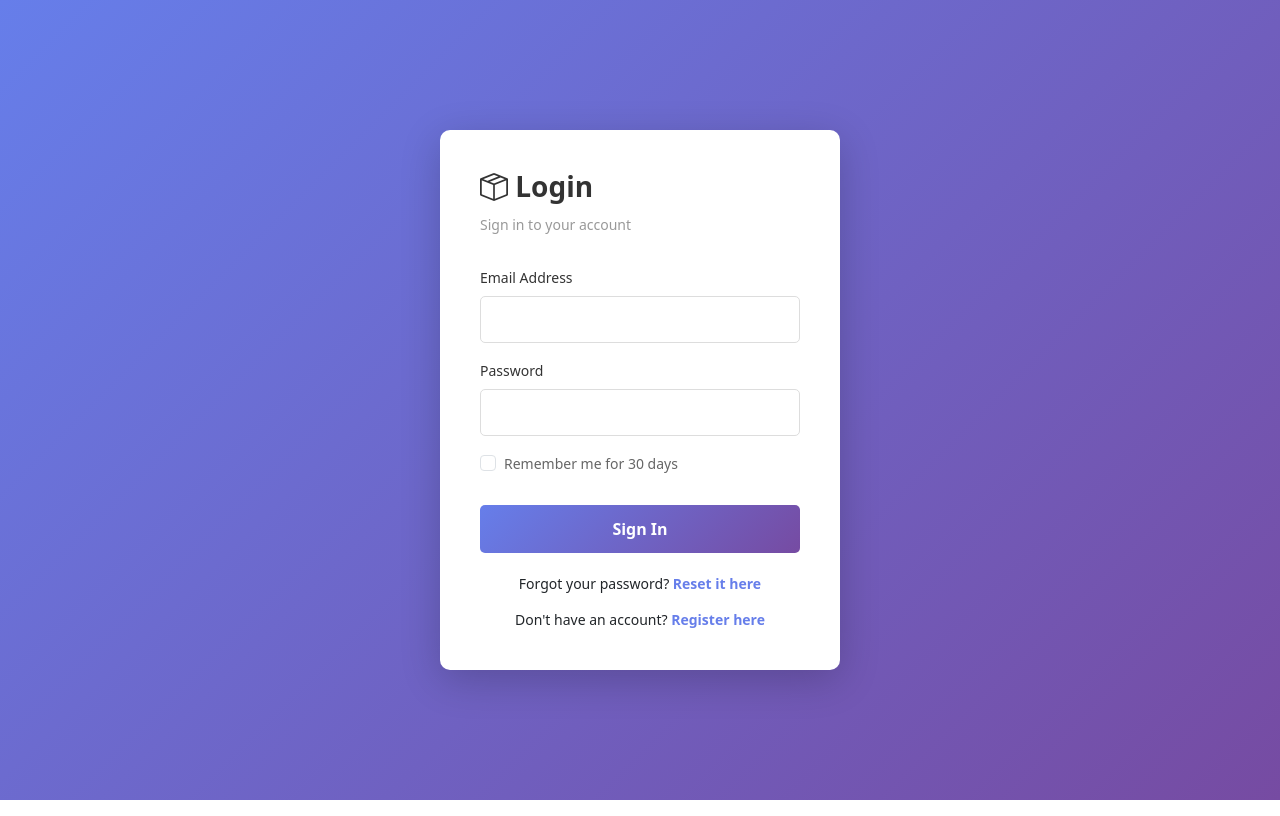
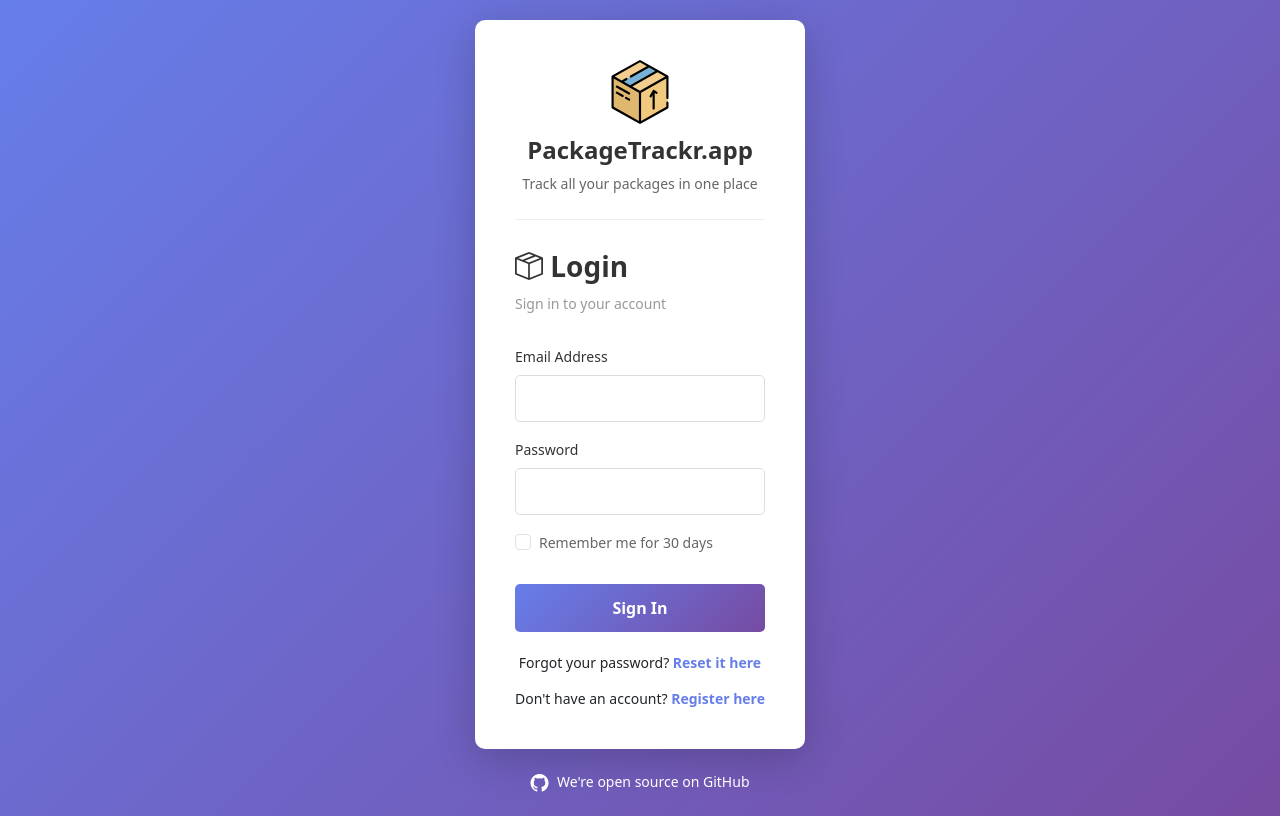
Before and after one commit to DriftSolutions/PackageTrackr, a PHP site: page /login.php in a window 1280 px wide. Run offline with PHP 8.4, Linux system fonts and the light colour scheme; a stand-in replaces the project's code that opens the database connection; some libraries are stand-ins or nearby versions.

Commit message:
Add information to the landing/login page

```diff
--- a/login.php
+++ b/login.php
@@ -120,10 +120,62 @@ if ($_SERVER['REQUEST_METHOD'] === 'POST') {
             margin-bottom: 8px;
             color: #333;
         }
+        .site-branding {
+            text-align: center;
+            margin-bottom: 30px;
+            padding-bottom: 25px;
+            border-bottom: 1px solid #eee;
+        }
+        .site-branding img {
+            width: 64px;
+            height: 64px;
+            margin-bottom: 12px;
+        }
+        .site-branding .site-name {
+            font-size: 24px;
+            font-weight: 700;
+            color: #333;
+            margin: 0 0 8px 0;
+        }
+        .site-branding .tagline {
+            font-size: 14px;
+            color: #666;
+            margin: 0;
+        }
+        .page-wrapper {
+            display: flex;
+            flex-direction: column;
+            align-items: center;
+        }
+        .open-source-footer {
+            text-align: center;
+            margin-top: 20px;
+            font-size: 14px;
+            color: rgba(255, 255, 255, 0.8);
+        }
+        .open-source-footer a {
+            color: white;
+            text-decoration: none;
+            font-weight: 500;
+        }
+        .open-source-footer a:hover {
+            text-decoration: underline;
+        }
+        .open-source-footer i {
+            font-size: 18px;
+            vertical-align: middle;
+            margin-right: 5px;
+        }
     </style>
 </head>
 <body>
+    <div class="page-wrapper">
     <div class="auth-container">
+        <div class="site-branding">
+            <img src="favicon.svg" alt="PackageTrackr.app Logo">
+            <h2 class="site-name">PackageTrackr.app</h2>
+            <p class="tagline">Track all your packages in one place</p>
+        </div>
         <h1><i class="bi bi-box-seam"></i> Login</h1>
         <p class="subtitle">Sign in to your account</p>
 
@@ -164,5 +216,11 @@ if ($_SERVER['REQUEST_METHOD'] === 'POST') {
             </div>
         </form>
     </div>
+    <div class="open-source-footer">
+        <a href="https://github.com/DriftSolutions/PackageTrackr" target="_blank" rel="noopener">
+            <i class="bi bi-github"></i> We're open source on GitHub
+        </a>
+    </div>
+    </div>
 </body>
 </html>
```
